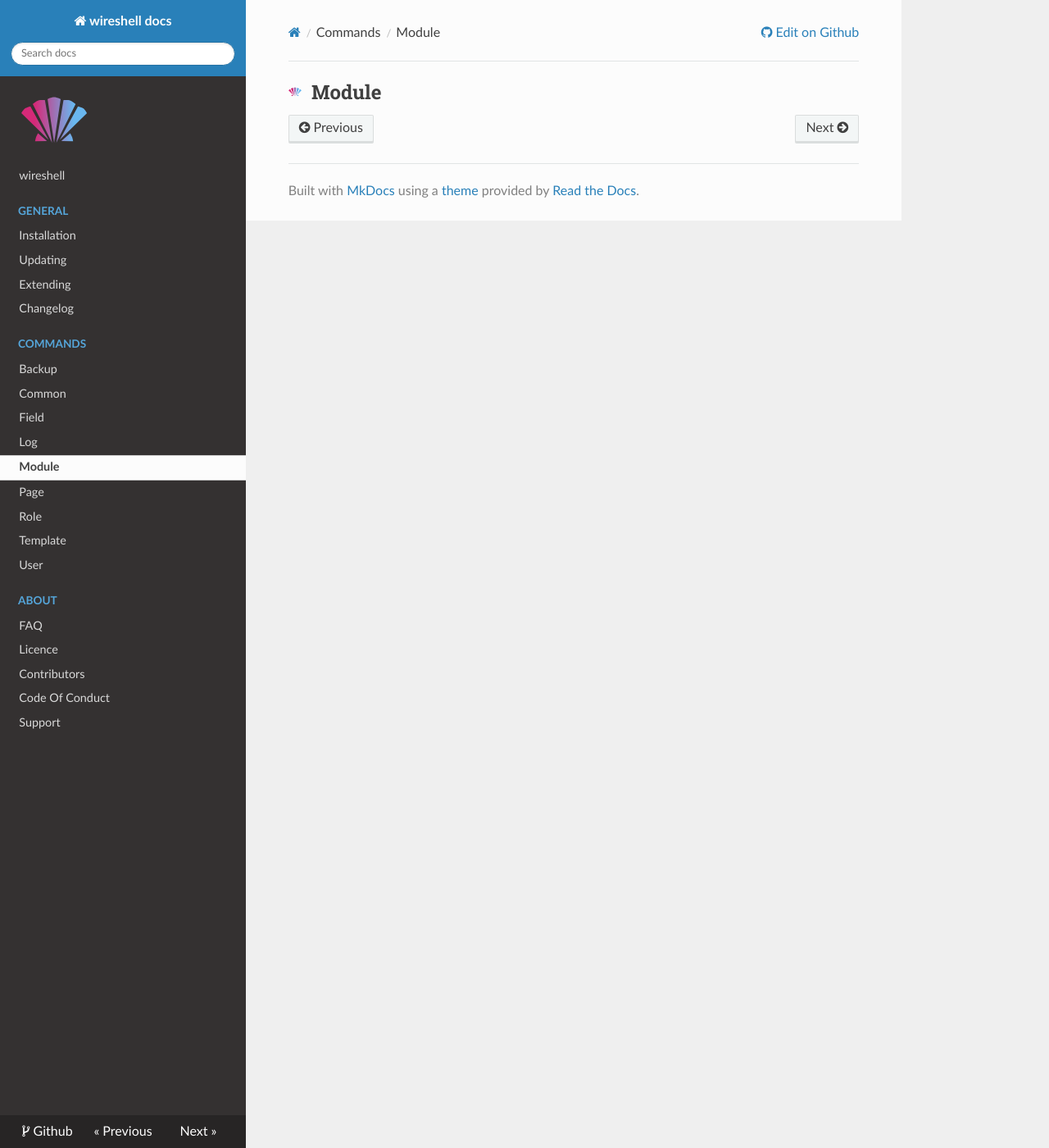
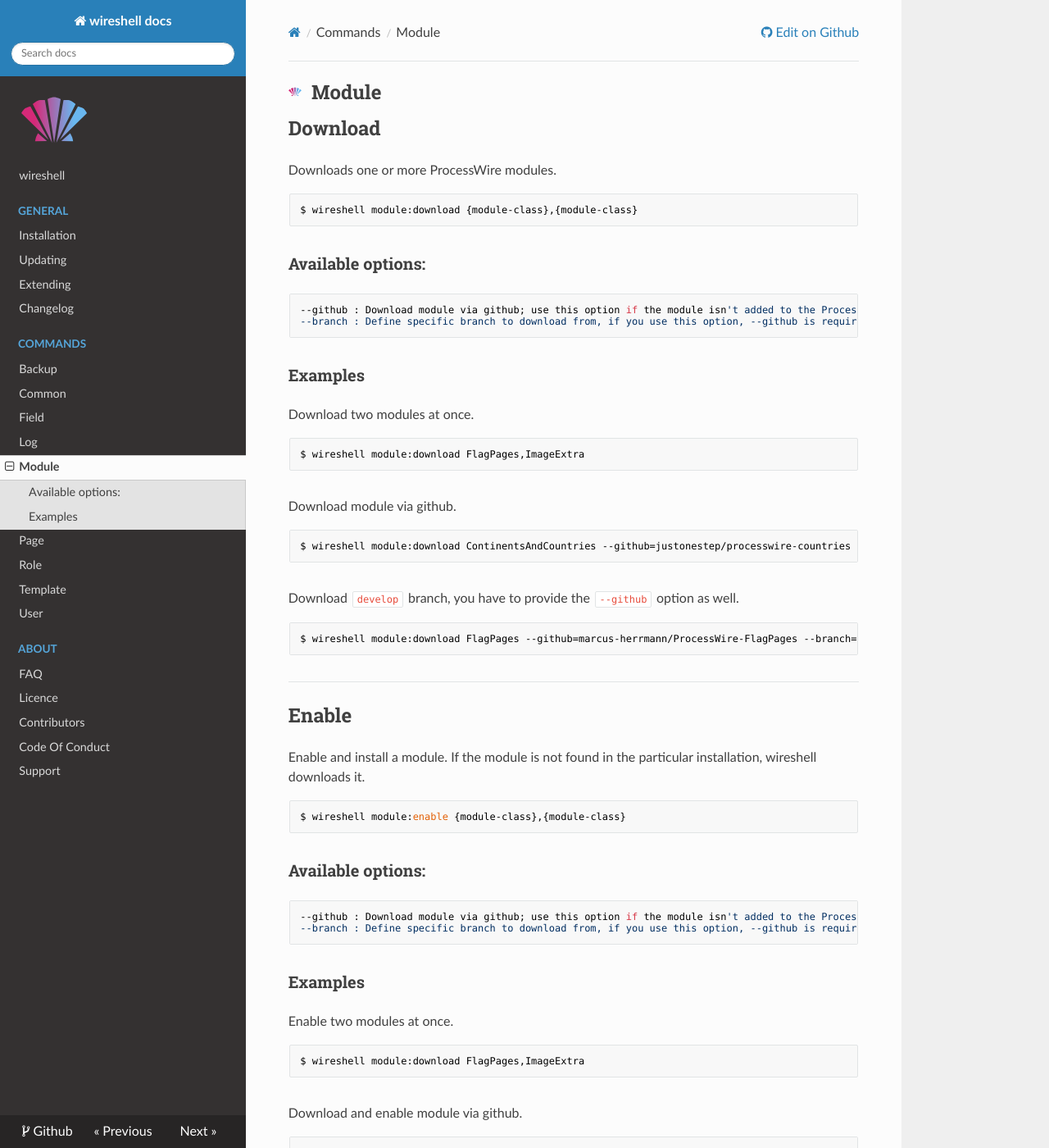
Before and after one commit to wireshell/wireshell, an MkDocs documentation site: the page built from docs/commands/module.md, in a window 1280 px wide and 1400 px high. Shown: the whole window at 82% size. Built offline with MkDocs 1.6.1, drawn with Linux system fonts in a browser that asks for light colours; nearby versions of some CDN libraries; old or Windows-style settings are respelled for this version of MkDocs; some of the changed text lies outside the part shown.

Commit message:
documentation for module commands

````diff
--- /dev/null
+++ b/docs/assets/js/extra.js
@@ -0,0 +1,3 @@
+// extra js
+
+// === FAQ
--- a/docs/commands/module.md
+++ b/docs/commands/module.md
@@ -1 +1,142 @@
 ![Wireshell Logo](/assets/img/favicon-16x16.png){.logo} **Module**
+
+## Download
+
+Downloads one or more ProcessWire modules.
+
+```sh
+$ wireshell module:download {module-class},{module-class}
+```
+
+### Available options:
+
+```sh
+--github : Download module via github; use this option if the module isn't added to the ProcessWire module directory yet
+--branch : Define specific branch to download from, if you use this option, --github is required
+```
+
+### Examples
+
+Download two modules at once.
+
+```sh
+$ wireshell module:download FlagPages,ImageExtra
+```
+
+Download module via github.
+
+```sh
+$ wireshell module:download ContinentsAndCountries --github=justonestep/processwire-countries
+```
+
+Download `develop` branch, you have to provide the `--github` option as well.
+
+```sh
+$ wireshell module:download FlagPages --github=marcus-herrmann/ProcessWire-FlagPages --branch=develop
+```
+
+---
+
+## Enable
+
+Enable and install a module. If the module is not found in the particular installation, wireshell downloads it.
+
+```sh
+$ wireshell module:enable {module-class},{module-class}
+```
+
+### Available options:
+
+```sh
+--github : Download module via github; use this option if the module isn't added to the ProcessWire module directory yet
+--branch : Define specific branch to download from, if you use this option, --github is required
+```
+
+### Examples
+
+Enable two modules at once.
+
+```sh
+$ wireshell module:download FlagPages,ImageExtra
+```
+
+Download and enable module via github.
+
+```sh
+$ wireshell module:download ContinentsAndCountries --github=justonestep/processwire-countries
+```
+
+Download `develop` branch and enable module.
+
+```sh
+$ wireshell module:download FlagPages --github=marcus-herrmann/ProcessWire-FlagPages --branch=develop
+```
+
+---
+
+## Disable
+
+Disables and uninstalls one or more modules.
+
+```sh
+$ wireshell module:disable {class-name},{class-name}
+```
+
+### Available options:
+
+```sh
+--rm : Remove module files
+```
+
+### Examples
+
+Deinstall modules but keep files.
+
+```sh
+$ wireshell module:disable FlagPages,ImageExtra
+```
+
+Deinstall modules and remove files.
+
+```sh
+$ wireshell module:disable FlagPages,ImageExtra --rm
+```
+
+---
+
+## Generate
+
+Generates a module via [modules.pw](http://modules.pw/).
+
+```sh
+$ wireshell module:generate {class-name}
+```
+
+### Available options:
+
+```sh
+--title : Module title
+--mod-version : Module version
+--author : Module author
+--link : Module link
+--summary : Module summary
+--type : Module type
+--extends : Module extends
+--implements : Module implements (Interface)
+--require-pw : Module's ProcessWire version compatibility
+--require-php : Module's PHP version compatibility
+--is-autoload : autoload = true
+--is-singular : singular = true
+--is-permanent : permanent = true
+--with-external-json : external json config file
+--with-copyright : Adds copyright in comments
+--with-uninstall : Adds uninstall method
+--with-sample-code : Adds sample code
+--with-config-page : Adds config page
+```
+
+### Examples
+
+For more information on values and module authioring, visit the great generator [modules.pw](http://modules.pw/).
+
+---
--- a/mkdocs.yml
+++ b/mkdocs.yml
@@ -7,7 +7,8 @@ repo_name: Github
 site_description: A command-line interface for CMS/CMF ProcessWire based on the Symfony Console component. Can be easily extended through ProcessWire's ability of being bootstrapped into other applications, its great API and Symfony Console's modular command approach.
 site_favicon: favicon.ico
 theme: readthedocs
-# extra_javascript:
+extra_javascript:
+  - assets/js/extra.js
 extra_css:
   - assets/css/extra.css
 markdown_extensions:
````
Also changed, not shown: docs/commands/log.md (+4 -3 lines).
